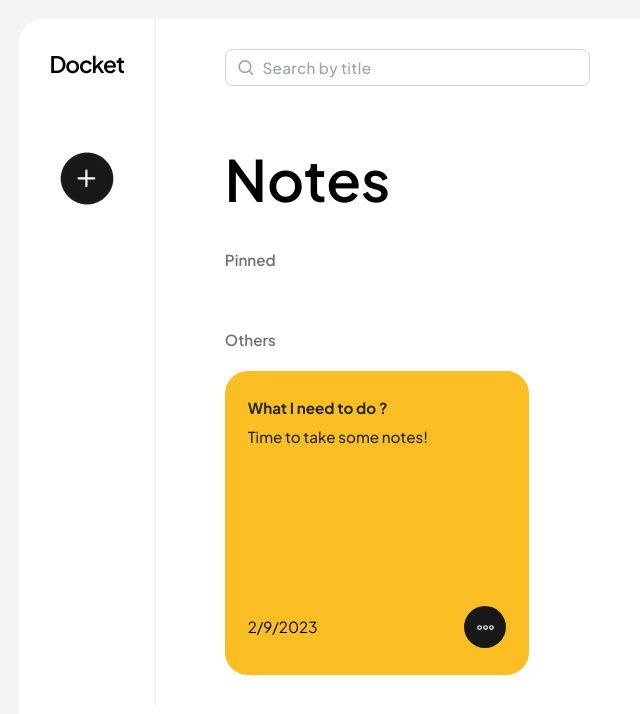
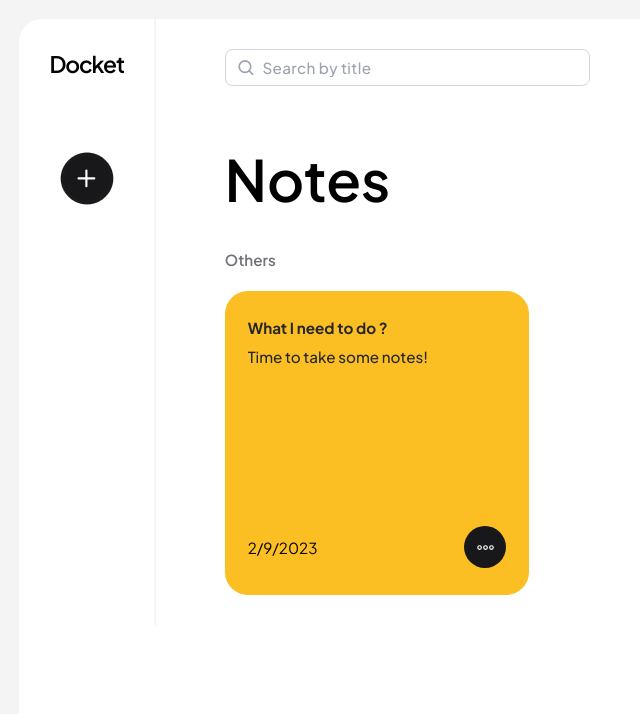
Before and after one commit to Joao-vi/docket, a React (Vite) app: page / in a window 1280 px wide. Both pictures are taken after a click on the button "create". Shown: the top 714 px of the page, without its empty margins (0-640 px from the left). Built offline with nearby package versions, Linux system fonts and the light colour scheme.

Commit message:
refactor: render notes label when length >0

```diff
--- a/src/features/notes/components/note-list/index.tsx
+++ b/src/features/notes/components/note-list/index.tsx
@@ -75,12 +75,13 @@ export function NoteList() {
   return (
     <motion.ul layout className="mt-14 flex flex-col gap-10">
       {isFetching && (
-        <div className="absolute top-8 w-full flex items-center justify-center gap-1 text-zinc-600">
+        <div className="absolute top-16 w-full flex items-center justify-center gap-1 text-zinc-600">
           <CircleNotch className="text-lg animate-spin" />
           <span>Updating</span>
         </div>
       )}
 
+      {!!data.pinned?.length && (
         <div>
           <h1 className="mb-5 text-zinc-500 font-semibold">Pinned</h1>
           <div className="flex flex-wrap gap-6">
@@ -89,7 +90,9 @@ export function NoteList() {
             ))}
           </div>
         </div>
+      )}
 
+      {!!data.others?.length && (
         <div>
           <h1 className="mb-5 text-zinc-500 font-semibold">Others</h1>
           <div className="flex flex-wrap gap-6">
@@ -98,6 +101,7 @@ export function NoteList() {
             ))}
           </div>
         </div>
+      )}
     </motion.ul>
   );
 }
```
Lines whose indentation alone changed are shown as unchanged.
